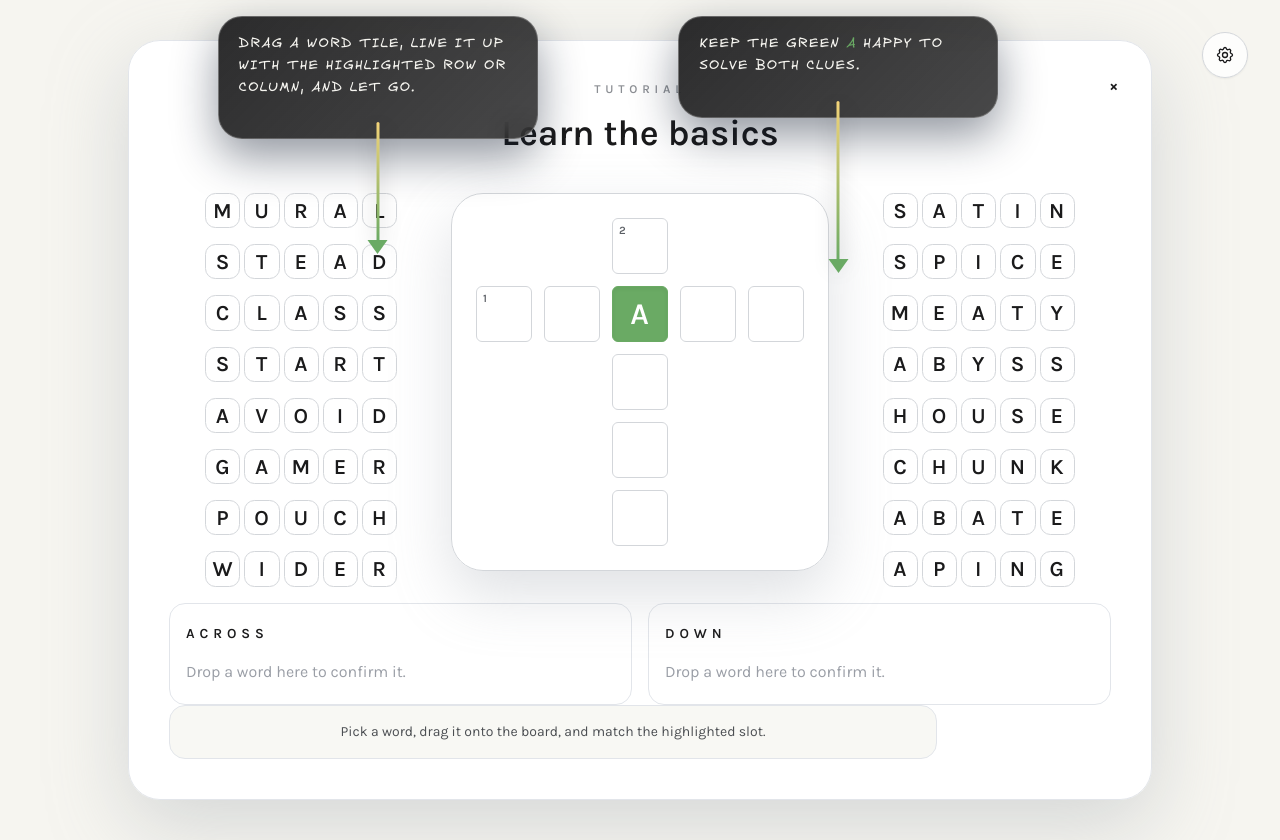
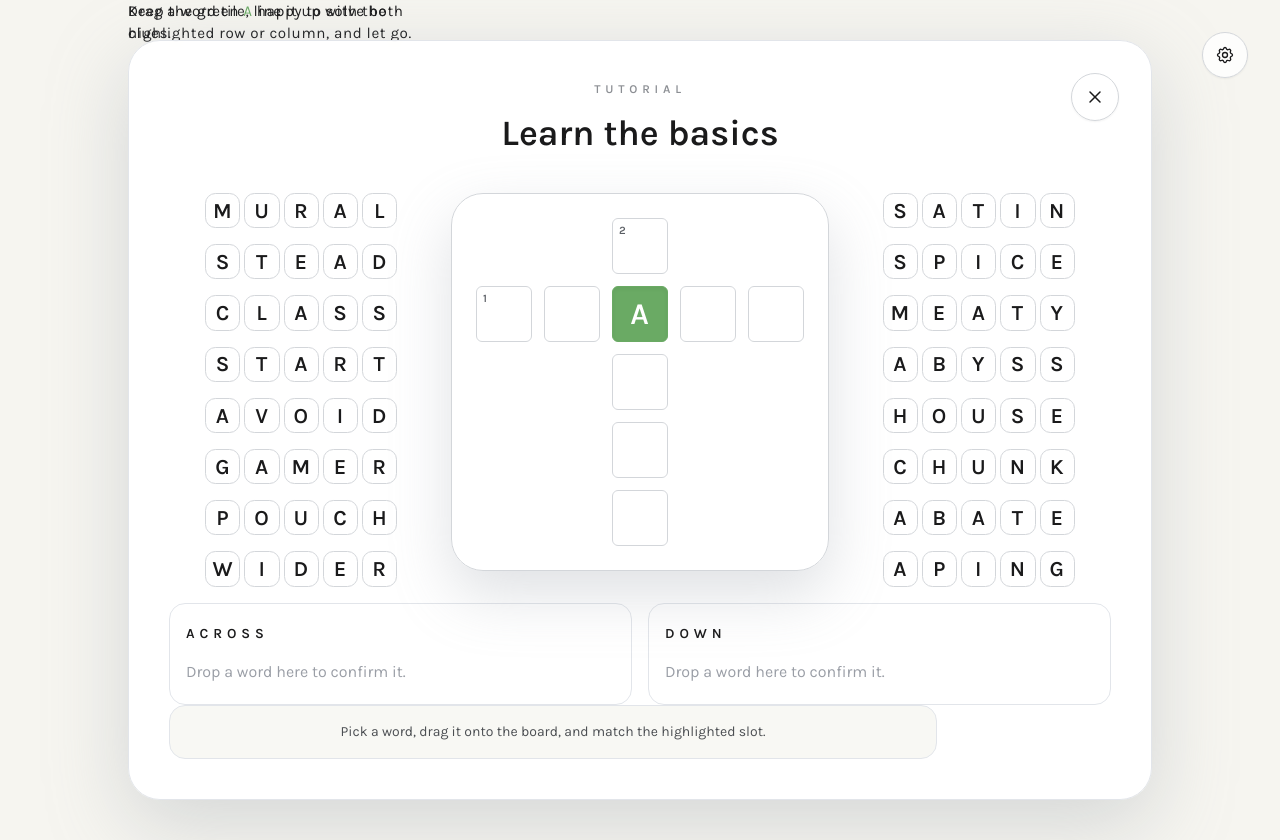
Before and after one commit to evgenyvinnik/crosswordly, a React (Vite) app: page / in a window 1280 px wide. Built offline with nearby package versions, Linux system fonts and the light colour scheme.

Commit message:
Implementing X button to close

```diff
--- a/src/components/GameField.tsx
+++ b/src/components/GameField.tsx
@@ -148,8 +148,19 @@ const GameField = forwardRef<HTMLDivElement, GameFieldProps>(
 
         const clueNumber = startNumbers.get(key);
 
+        const isTutorialAnchor =
+          level.id === 'tutorial' &&
+          key === '1-2' &&
+          (level.prefilledLetters?.[key]?.toUpperCase() === 'A');
+
         cells.push(
-          <div key={key} className={className} data-cell-key={key} aria-hidden={!letter}>
+          <div
+            key={key}
+            className={className}
+            data-cell-key={key}
+            data-letter-anchor={isTutorialAnchor ? 'tutorial-a' : undefined}
+            aria-hidden={!letter}
+          >
             {clueNumber !== undefined ? (
               <span className="pointer-events-none absolute left-1 top-1 text-[0.7rem] font-semibold leading-none text-[#5a5e64] sm:left-1.5 sm:top-1.5">
                 {clueNumber}
--- a/src/components/TutorialScreen.tsx
+++ b/src/components/TutorialScreen.tsx
@@ -501,10 +501,23 @@ const TutorialScreen = ({ onComplete, onExit }: TutorialScreenProps) => {
           <button
             type="button"
             aria-label="Close tutorial and view levels"
-            className="absolute right-6 top-6 z-10 rounded-full border border-transparent bg-transparent p-2 text-[#1a1a1b] transition hover:border-[#d3d6da] hover:bg-white focus-visible:outline-none focus-visible:ring-2 focus-visible:ring-[#1a1a1b]"
+            className="absolute right-6 top-6 z-10 flex h-12 w-12 items-center justify-center rounded-full border border-[#d3d6da] bg-white/80 text-[#1a1a1b] shadow-sm transition hover:bg-white focus-visible:outline-none focus-visible:ring-2 focus-visible:ring-[#1a1a1b] sm:right-8 sm:top-8"
             onClick={onExit}
           >
-            <span className="text-base font-semibold leading-none">×</span>
+            <svg
+              xmlns="http://www.w3.org/2000/svg"
+              viewBox="0 0 24 24"
+              fill="none"
+              stroke="currentColor"
+              strokeWidth="1.8"
+              strokeLinecap="round"
+              strokeLinejoin="round"
+              className="h-5 w-5"
+              aria-hidden
+            >
+              <line x1="6" y1="6" x2="18" y2="18" />
+              <line x1="6" y1="18" x2="18" y2="6" />
+            </svg>
           </button>
         ) : null}
         <div className="mx-auto flex max-w-3xl flex-col items-center gap-4">
--- a/src/index.css
+++ b/src/index.css
@@ -129,15 +129,9 @@ body {
   }
 }
 
-.tutorial-callout {
+.tutorial-overlay {
   position: absolute;
-  width: min(320px, 32vw);
-  padding: 1rem 1.25rem 2.5rem;
-  border-radius: 1.5rem;
-  border: 1px solid rgba(255, 255, 255, 0.25);
-  background: linear-gradient(135deg, rgba(26, 26, 27, 0.92), rgba(26, 26, 27, 0.8));
-  box-shadow: 0 18px 45px rgba(14, 24, 44, 0.45);
-  color: #f6f5f0;
+  inset: 0;
   font-family:
     'Excalifont',
     'Karla',
@@ -145,59 +139,30 @@ body {
     system-ui,
     -apple-system,
     sans-serif;
-  font-size: clamp(0.85rem, 1vw, 1.05rem);
-  letter-spacing: 0.08em;
-  text-transform: uppercase;
-  line-height: 1.6;
+  color: #1a1a1b;
+  pointer-events: none;
+  user-select: none;
   z-index: 10;
-  backdrop-filter: blur(14px);
+}
+
+.tutorial-callout {
+  position: absolute;
+  max-width: 320px;
+  font-size: clamp(0.95rem, 1.15vw, 1.25rem);
+  letter-spacing: 0.04em;
+  line-height: 1.45;
+  text-transform: none;
+  text-shadow: 0 8px 24px rgba(255, 255, 255, 0.85);
 }
 
 .tutorial-callout p {
   margin: 0;
 }
 
-.tutorial-callout--tiles {
-  top: clamp(0.75rem, 2vh, 1.75rem);
-  left: clamp(1.5rem, 7vw, 6rem);
-}
-
-.tutorial-callout--board {
-  top: clamp(0.75rem, 2vh, 1.75rem);
-  left: clamp(48%, 52vw, 60%);
-  transform: translateX(-20%);
-}
-
-.tutorial-arrow {
+.tutorial-arrow-svg {
   position: absolute;
-  left: 50%;
-  top: calc(100% - 1rem);
-  width: 3px;
-  border-radius: 999px;
-  transform: translateX(-50%);
-  background: linear-gradient(180deg, #f4d479 0%, #6aaa64 100%);
-  box-shadow: 0 8px 20px rgba(0, 0, 0, 0.35);
-}
-
-.tutorial-arrow::after {
-  content: '';
-  position: absolute;
-  left: 50%;
-  bottom: -12px;
-  transform: translateX(-50%);
-  width: 0;
-  height: 0;
-  border-left: 10px solid transparent;
-  border-right: 10px solid transparent;
-  border-top: 14px solid #6aaa64;
-}
-
-.tutorial-arrow--tiles {
-  height: clamp(90px, 15vh, 140px);
-}
-
-.tutorial-arrow--board {
-  height: clamp(130px, 20vh, 190px);
+  overflow: visible;
+  pointer-events: none;
 }
 
 @keyframes word-flyback {
```
